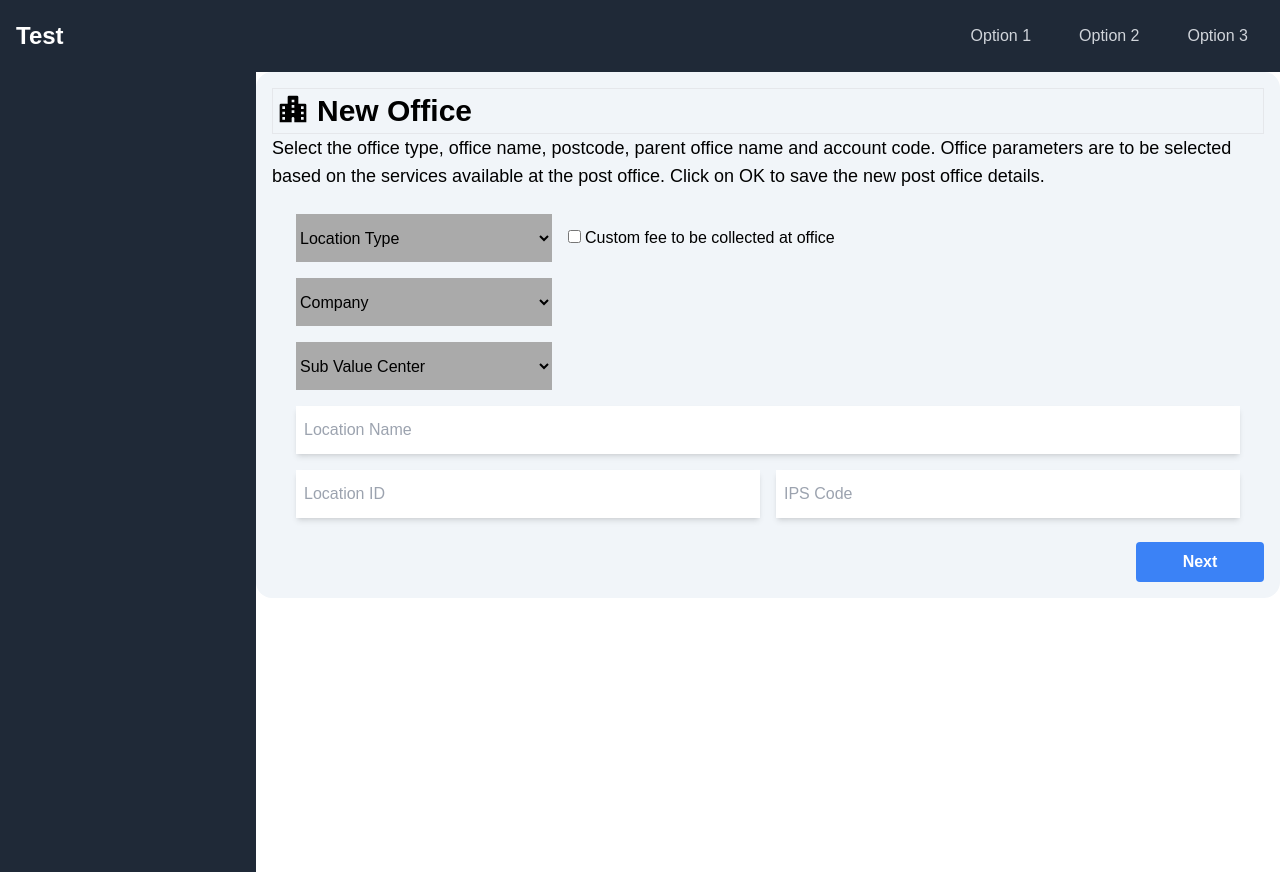
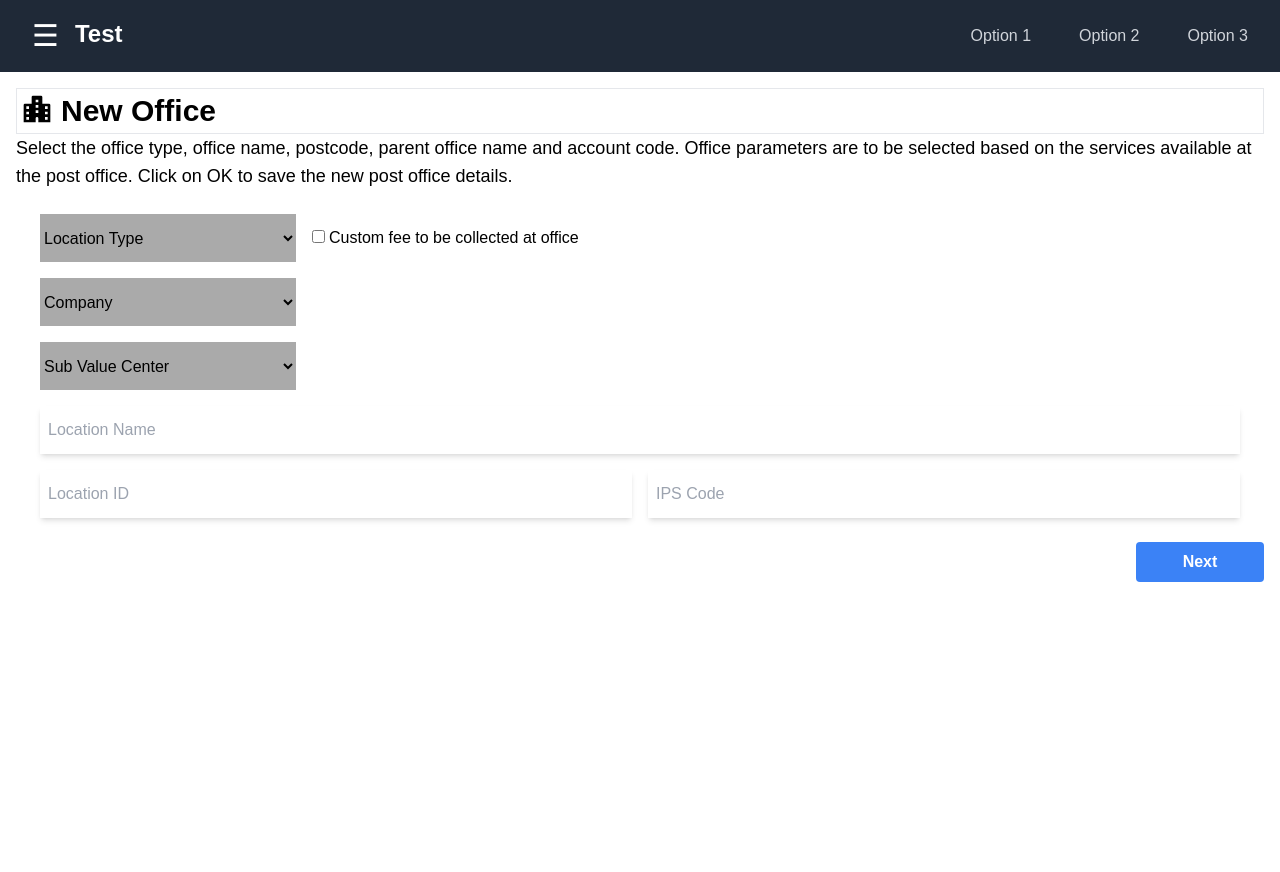
Before and after one commit to alvinbengeorge/test-frontend, a Next.js app in the folder client/: page /dashboard in a window 1280 px wide. After the commit the page ends 800 px from the top, so only its background shows below. Built offline with nearby package versions, Linux system fonts and the light colour scheme.

Commit message:
feat: sidebar toggle

```diff
--- a/client/src/app/dashboard/page.tsx
+++ b/client/src/app/dashboard/page.tsx
@@ -58,7 +58,7 @@ export default function Home() {
       cash,
       stock,
       postGlobalInstalled,
-      postGlobalConfig,
+      postGlobalConfig
     });
   }, [
     officeType,
@@ -78,19 +78,22 @@ export default function Home() {
     stock,
     postGlobalInstalled,
     postGlobalConfig,
+    sideBarOption
   ]);
 
   return (
     <main>
-      <Navbar headerOption={headerOption} setHeaderOption={setHeaderOption} />
+      <Navbar headerOption={headerOption} setHeaderOption={setHeaderOption} setSideBarOption={setSideBarOption} sideBarOption={sideBarOption}/>
       <div className="flex">
-        <SideBar
-          sideBarOption={sideBarOption}
-          headerOption={headerOption}
-          setSideBarOption={setSideBarOption}
-        />
+        {sideBarOption !== "" && (
+          <SideBar
+            sideBarOption={sideBarOption}
+            headerOption={headerOption}
+            setSideBarOption={setSideBarOption}
+          />
+        )}
         <section className="w-full h-full flex-1">
-          <div className="grid place-items-center p-4 w-full h-full rounded-2xl bg-slate-100">
+          <div className="grid place-items-center p-4 w-full h-full rounded-2xl">
             <Heading />
             {screen === 0 && (
               <Screen0
--- a/client/src/app/page.tsx
+++ b/client/src/app/page.tsx
@@ -11,10 +11,10 @@ const LoginPage: React.FC = () => {
 
   return (
     <div className="grid place-items-center h-screen">
-      <div className="bg-slate-200 p-16 rounded-xl shadow-lg hover:shadow-2xl hover:bg-slate-300 duration-300">
+      <div className="bg-slate-100 p-16 rounded-xl shadow-lg hover:shadow-2xl hover:bg-slate-200 duration-300">
         <h1 className="font-bold text-4xl text-center">Login</h1>
         <div className="grid place-items-center p-4 ">
-          <InputBox placeholder="Email" onChange={(event) => setEmail(event)} />
+          <InputBox placeholder="Username" onChange={(event) => setEmail(event)} />
           <InputBox
             placeholder="Password"
             onChange={(event) => setPassword(event)}
--- a/client/src/components/navbar.tsx
+++ b/client/src/components/navbar.tsx
@@ -1,14 +1,24 @@
 export default function Navbar({
     headerOption,
-    setHeaderOption
+    setHeaderOption,
+    setSideBarOption,
+    sideBarOption
 }: {
     headerOption: string;
     setHeaderOption: (value: string) => void;
+    setSideBarOption: (value: string) => void;
+    sideBarOption: string;
 }) {
     return (
         <nav className="bg-gray-800 p-4">
             <div className="flex justify-between items-center">
-                <div>
+                <div className="flex">
+                    <button onClick={() => {
+                        if (sideBarOption === "") setSideBarOption(`${headerOption}-1`)
+                        else setSideBarOption("")
+                    }}><span className="text-3xl text-white p-4">
+                        {sideBarOption === "" ? "☰" : "×"}
+                        </span></button>
                     <h1 className="text-2xl font-bold text-white">Test</h1>
                 </div>
                 <div>
--- a/client/src/components/sidebar.tsx
+++ b/client/src/components/sidebar.tsx
@@ -6,8 +6,7 @@ const Option1 = ({
   sideBarOption: string;
 }) => {
   return (
-    <div>
-      <h1 className="text-2xl font-bold">Option 1</h1>
+    <div className={""}>
       <div className="grid gap-2 p-2">
         <button
           onClick={() => setSideBarOption("Option1-1")}
@@ -43,8 +42,7 @@ const Option2 = ({
 }) => {
   return (
     <div>
-      <h1 className="text-2xl font-bold">Option 2</h1>
-      <div className="grid gap-2">
+      <div className="grid gap-2 p-2">
         <button
           onClick={() => setSideBarOption("Option2-1")}
           className={
@@ -52,7 +50,7 @@ const Option2 = ({
             " p-2 rounded-xl"
           }
         >
-          Option 1 - 1
+          Option 2 - 1
         </button>
         <button
           onClick={() => setSideBarOption("Option2-2")}
@@ -61,7 +59,7 @@ const Option2 = ({
             " p-2 rounded-xl"
           }
         >
-          Option 1 - 2
+          Option 2 - 2
         </button>
       </div>
     </div>
@@ -77,8 +75,7 @@ const Option3 = ({
 }) => {
   return (
     <div>
-      <h1 className="text-2xl font-bold">Option 3</h1>
-      <div className="grid gap-2">
+      <div className="grid gap-2 p-2">
         <button
           onClick={() => setSideBarOption("Option3-1")}
           className={
@@ -86,7 +83,7 @@ const Option3 = ({
             " p-2 rounded-xl"
           }
         >
-          Option 1 - 1
+          Option 3 - 1
         </button>
         <button
           onClick={() => setSideBarOption("Option3-2")}
@@ -95,7 +92,7 @@ const Option3 = ({
             " p-2 rounded-xl"
           }
         >
-          Option 1 - 2
+          Option 3 - 2
         </button>
       </div>
     </div>
@@ -114,6 +111,7 @@ export default function SideBar({
   return (
     <div className="h-screen w-64 bg-gray-800 text-white">
       <div className="p-2">
+        <h1 className="text-xl font-bold">{headerOption}</h1>
         <ul className="space-y-4">
           {headerOption === "Option 1" && (
             <Option1
```
